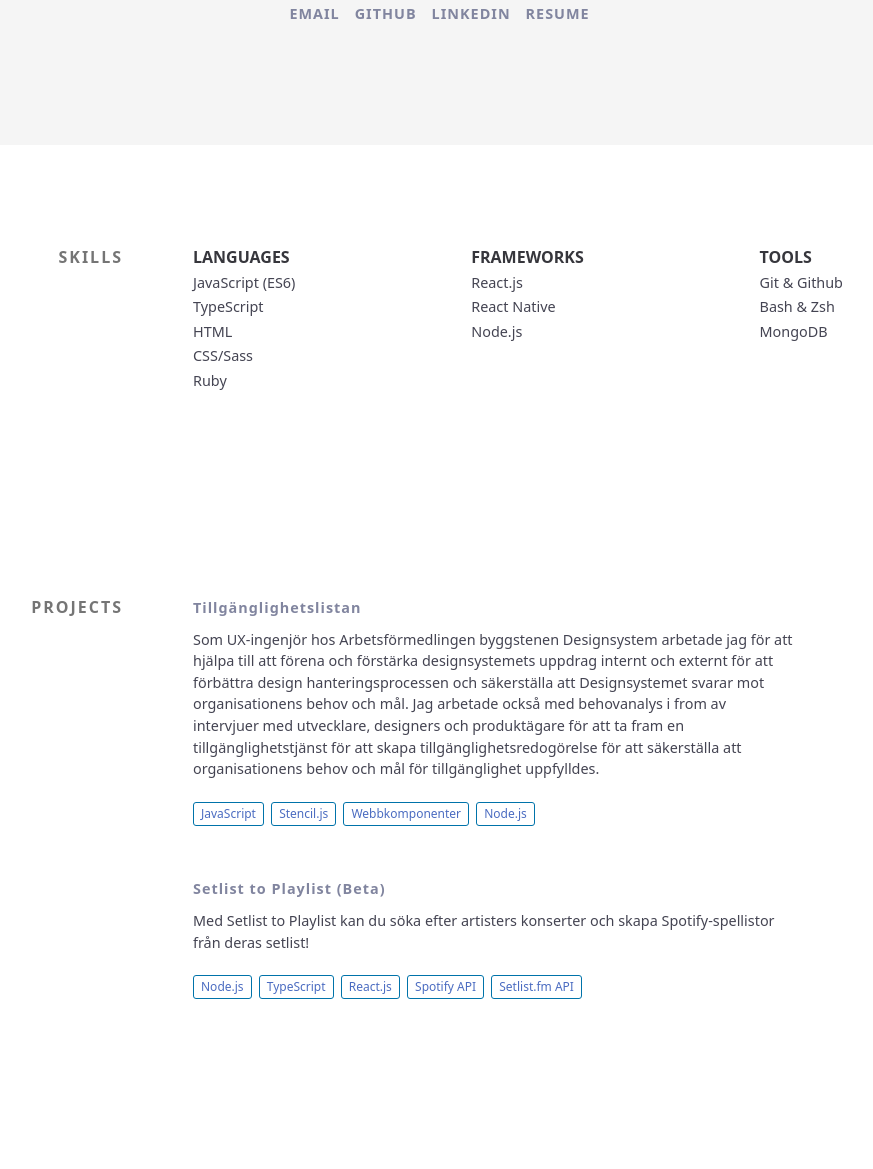
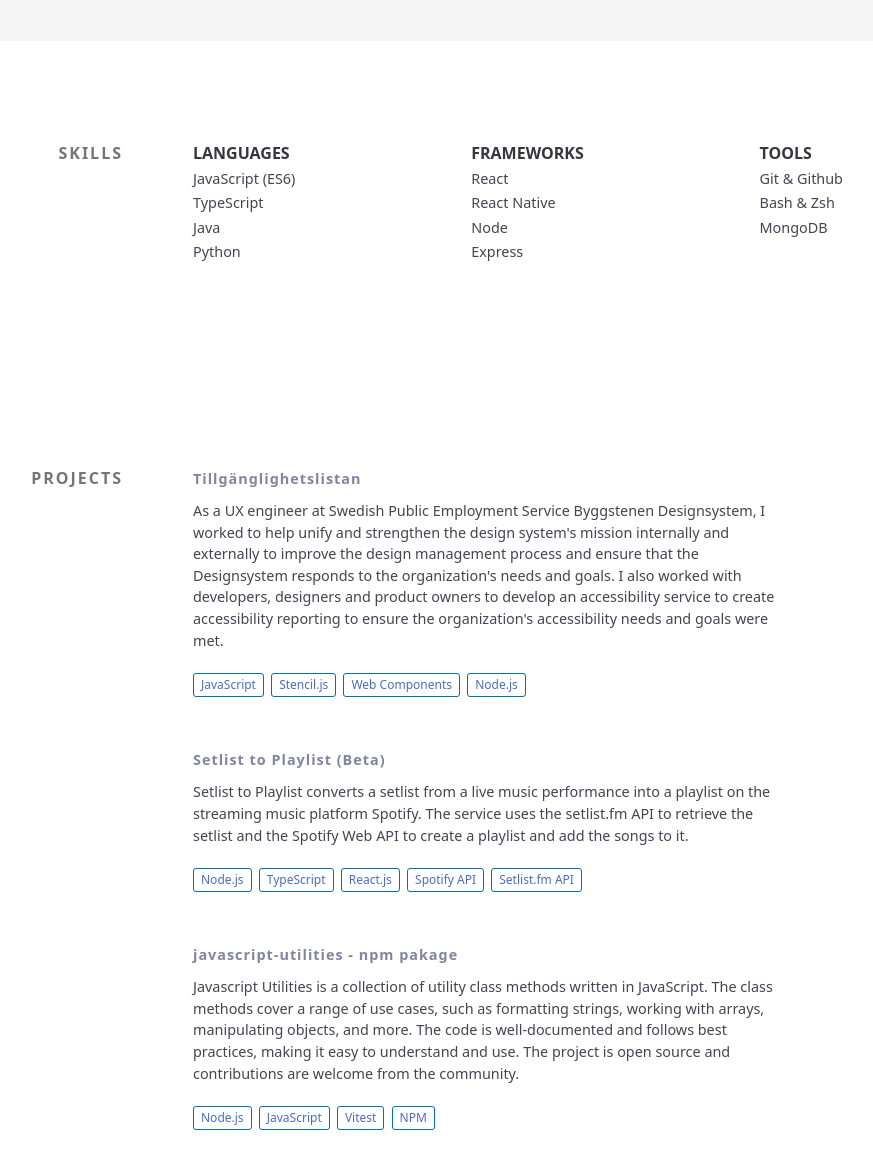
Before and after one commit to josefhedblom/josefhedblom-site, a plain HTML site: page public/index.html in a window 1280 px wide. Shown: the part 581-1750 px from the top of the page, without its empty margins (193-1066 px from the left). Drawn offline with Linux system fonts and the light colour scheme.

Commit message:
Site update from server

```diff
--- a/public/css/main.css
+++ b/public/css/main.css
@@ -4,6 +4,7 @@
   font-weight: 700;
   src: local(""), url("../fonts/montserrat-v18-latin-700.woff2") format("woff2"),
     url("../fonts/montserrat-v18-latin-700.woff") format("woff");
+  font-display: swap;
 }
 
 html {
@@ -185,6 +186,7 @@ header p {
   font-weight: 300;
   max-width: 700px;
   color: #000;
+text-align:center;
 }
 
 header img {
@@ -211,6 +213,9 @@ header img {
 }
 
 @media screen and (max-width:480px) {
+  .links a {
+    margin: auto 5px
+  }
   .section {
     padding: 50px 35px
   }
--- a/public/index.html
+++ b/public/index.html
@@ -8,7 +8,8 @@
     <link rel="stylesheet" href="./css/main.css">
     <link rel="icon" type="image/png" sizes="32x32" href="./img/profile-icon.png">
     <link rel="icon" type="image/png" sizes="16x16" href="./img/profile-icon.png">
-    <meta name="theme-color" content="#ffffff">
+    <meta name="theme-color" content="#f5f5f5">
+    <meta name="description" content="My portfolio page where I show case my work as a front-end developer.">
     <title>Josef Hedblom</title>
 </head>
 
@@ -17,17 +18,17 @@
         <img src="./img/bild.jpeg" alt="profil_image">
         <h2>Josef Hedblom.</h2>
         <span class="divider-block"></span>
+<!--
         <p>
-            Jag är en driven och engagerad frontend-utvecklare specialiserad på JavaScript och ramverk som React.js och som också
-            har erfarenhet med backend-utveckling med Node.js och Express.js
+		I'm a dedicated frontend developer with a passion for employing cutting-edge technologies like React, React Native, Node, and Express to craft exceptional web applications. Whether collaborating with a team or working independently, my focus remains on delivering solutions that surpass expectations and contribute to business growth.
         </p>
+<-->
         <div class="links">
-            <a class="link__hover" href="mailto:hedblom.josef@me.com" target="_blank"><span>email</span></a>
+            <a class="link__hover" href="mailto:josef@josefhedblom.se" target="_blank"><span>email</span></a>
             <a class="link__hover" href="https://github.com/josefhedblom" target="_blank"><span>github</span></a>
-            <a class="link__hover" href="https://www.linkedin.com/in/josefhedblom-56b3621b4/"
+            <a class="link__hover" href="https://www.linkedin.com/in/josefhedblom/"
                 target="_blank"><span>linkedin</span> </a>
-            <a class="link__hover" href="./resume/Josef Hedblom Resume.pdf" download
-                target="_blank"><span>resume</span></a>
+	    <a class="link__hover" target="_blank" href="https://blogg.josefhedblom.se">blog</a>
         </div>
     </header>
     <div id="site">
@@ -40,18 +41,18 @@
                         <ul>
                             <li class="skillz__category__item">JavaScript (ES6)</li>
                             <li class="skillz__category__item">TypeScript</li>
-                            <li class="skillz__category__item">HTML</li>
-                            <li class="skillz__category__item">CSS/Sass</li>
-                            <li class="skillz__category__item">Ruby</li>
+                            <li class="skillz__category__item">Java</li>
+			    <li class="skillz__category__item">Python</>
 
                         </ul>
                     </div>
                     <div class="skillz__category">
                         <div class="skillz__category__label">Frameworks</div>
                         <ul>
-                            <li class="skillz__category__item">React.js</li>
+                            <li class="skillz__category__item">React</li>
                             <li class="skillz__category__item">React Native</li>
-                            <li class="skillz__category__item">Node.js</li>
+                            <li class="skillz__category__item">Node</li>
+			    <li class="skillz__category__item">Express</li>
                         </ul>
                     </div>
                     <div class="skillz__category">
@@ -72,17 +73,19 @@
                     <div class="project__name"> <a
                             href="https://designsystem.arbetsformedlingen.se/tillganglighet-och-design/tillganglighet-checklista"
                             target="_blank" class="arrow-link link__hover">Tillgänglighetslistan</a> </div>
-                    <p>Som UX-ingenjör hos Arbetsförmedlingen byggstenen Designsystem arbetade jag för att hjälpa till
-                        att förena och förstärka designsystemets uppdrag internt och externt för att förbättra design
-                        hanteringsprocessen och säkerställa att Designsystemet svarar mot organisationens behov och mål.
-
-                        Jag arbetade också med behovanalys i from av intervjuer med utvecklare, designers och
-                        produktägare för att ta fram en tillgänglighetstjänst för att skapa tillgänglighetsredogörelse
-                        för att säkerställa att organisationens behov och mål för tillgänglighet uppfylldes.</p>
+                    <p>
+			As a UX engineer at Swedish Public Employment Service Byggstenen Designsystem,
+			I worked to help unify and strengthen the design system's mission internally and
+			externally to improve the design management process and ensure that the Designsystem responds
+			to the organization's needs and goals.
+			I also worked with developers, designers and product owners to develop an
+			accessibility service to create accessibility reporting to ensure the
+			organization's accessibility needs and goals were met.
+		    </p>
                     <div class="project__used">
                         <span class="project__used__item">JavaScript</span>
                         <span class="project__used__item">Stencil.js</span>
-                        <span class="project__used__item">Webbkomponenter</span>
+                        <span class="project__used__item">Web Components</span>
                         <span class="project__used__item">Node.js</span>
                     </div>
                 </div>
@@ -90,8 +93,7 @@
                     <div class="project__name"> <a href="https://setlist-to-playlist.josefhedblom.se" target="_blank"
                             class="arrow-link link__hover">Setlist to Playlist (Beta)</a> </div>
                     <p>
-                        Med Setlist to Playlist kan du söka efter artisters konserter och skapa Spotify-spellistor från
-                        deras setlist!
+                        Setlist to Playlist converts a setlist from a live music performance into a playlist on the streaming music platform Spotify. The service uses the setlist.fm API to retrieve the setlist and the Spotify Web API to create a playlist and add the songs to it.
                     </p>
                     <div class="project__used">
                         <span class="project__used__item">Node.js</span>
@@ -101,6 +103,19 @@
                         <span class="project__used__item">Setlist.fm API</span>
                     </div>
                 </div>
+ 		<div class="project">
+                    <div class="project__name"> <a href="https://www.npmjs.com/package/@jhedblom/javascript-utilities" target="_blank"
+                            class="arrow-link link__hover">javascript-utilities - npm pakage</a> </div>
+                    <p>
+                      Javascript Utilities is a collection of utility class methods written in JavaScript. The class methods cover a range of use cases, such as formatting strings, working with arrays, manipulating objects, and more. The code is well-documented and follows best practices, making it easy to understand and use. The project is open source and contributions are welcome from the community.
+                    </p>
+                    <div class="project__used">
+                        <span class="project__used__item">Node.js</span>
+                        <span class="project__used__item">JavaScript</span>
+                        <span class="project__used__item">Vitest</span>
+			<span class="project__used__item">NPM</span>
+                    </div>
+                </div>
         </section>
     </div>
 </body>
```
Also changed, not shown: 1 other file.
